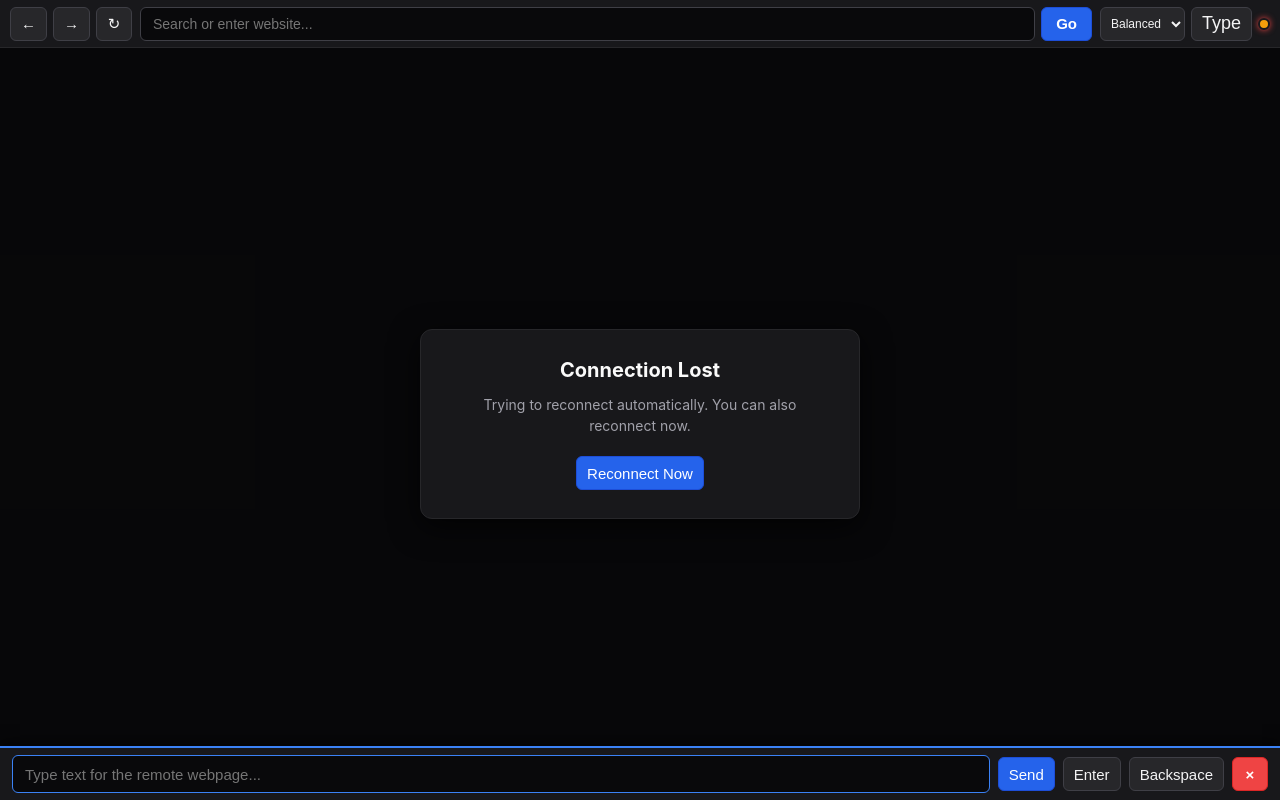
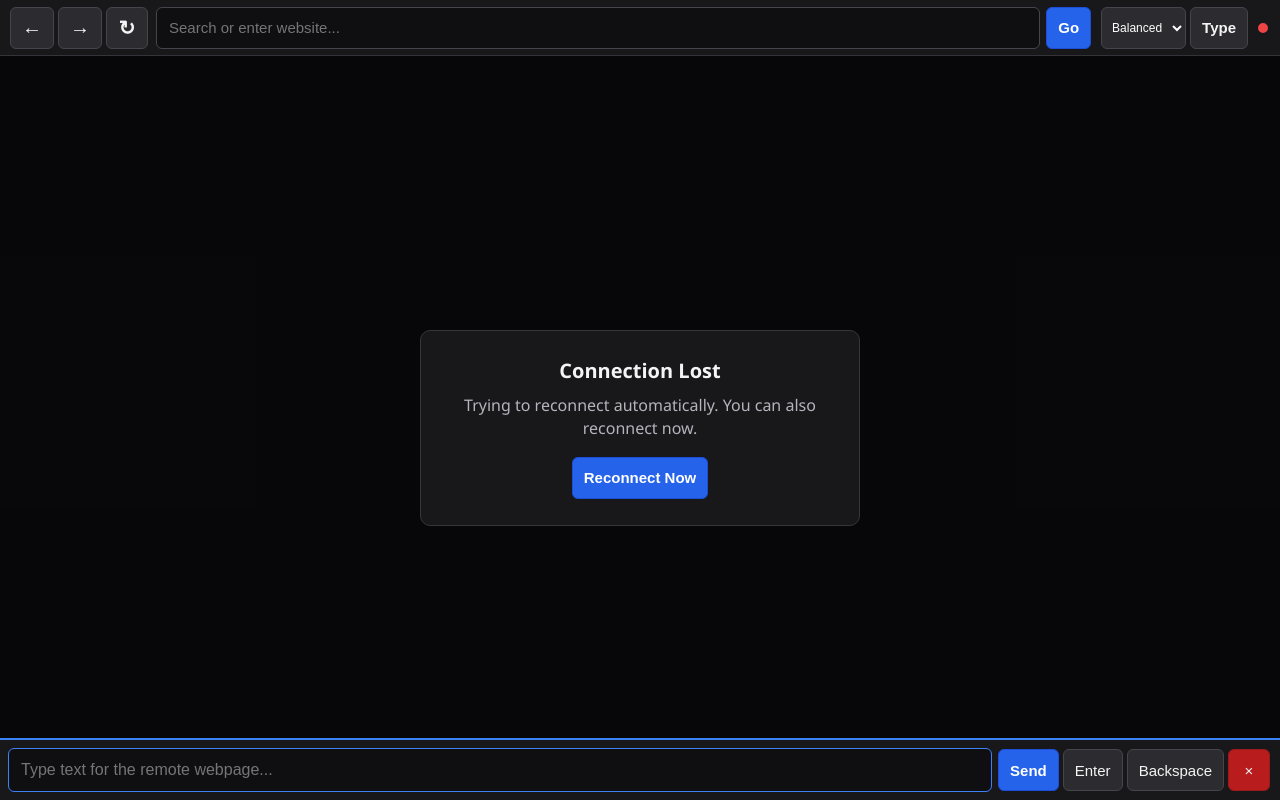
Before and after one commit to MubeenEjaz128/surface-cloud-browser, a website: page public/index.html in a window 1280 px wide. Both pictures are taken after a click on the button "Type". Drawn offline with Linux system fonts and the light colour scheme.

Commit message:
Improve touch targets and disable native canvas gestures

```diff
--- a/public/style.css
+++ b/public/style.css
@@ -1,8 +1,3 @@
-/* ==============================================================================
-   Cloud Web Browser - Modern Dark Theme
-   Optimized for Microsoft Surface 2 (1080p Touch Screen) & Legacy Browsers
-   ============================================================================== */
-
 * {
   box-sizing: border-box;
   margin: 0;
@@ -16,177 +11,134 @@ html, body {
   overflow: hidden;
   background-color: #09090b;
   color: #f4f4f5;
-  font-family: -apple-system, BlinkMacSystemFont, "Segoe UI", Roboto, "Helvetica Neue", Arial, sans-serif;
+  font-family: "Segoe UI", Arial, sans-serif;
   user-select: none;
   -ms-user-select: none;
 }
 
-/* --- Top Toolbar --- */
 .toolbar {
-  height: 48px;
+  height: 56px;
   background-color: #18181b;
-  border-bottom: 1px solid #27272a;
+  border-bottom: 1px solid #333338;
   display: flex;
   align-items: center;
-  padding: 0 10px;
-  gap: 8px;
+  padding: 0 8px;
   position: relative;
   z-index: 100;
-  box-shadow: 0 2px 8px rgba(0, 0, 0, 0.4);
 }
 
-.nav-group, .control-group {
+.nav-group, .control-group, .nav-form {
   display: flex;
   align-items: center;
-  gap: 6px;
 }
 
-/* Button styles */
+.nav-group { margin-right: 6px; }
+.control-group { margin-left: 6px; }
+.nav-form { flex: 1; min-width: 180px; }
+
 .btn {
-  background-color: #27272a;
+  background-color: #2b2b30;
   color: #f4f4f5;
-  border: 1px solid #3f3f46;
+  border: 1px solid #45454d;
   border-radius: 6px;
-  min-width: 36px;
-  height: 34px;
-  padding: 0 10px;
+  min-width: 42px;
+  height: 42px;
+  padding: 0 11px;
+  margin: 0 2px;
   font-size: 15px;
   cursor: pointer;
-  display: inline-flex;
-  align-items: center;
-  justify-content: center;
   outline: none;
-  transition: background 0.15s, border-color 0.15s;
+  touch-action: manipulation;
+  -ms-touch-action: manipulation;
 }
 
 .btn:hover, .btn:active {
-  background-color: #3f3f46;
-  border-color: #52525b;
+  background-color: #414149;
 }
 
-.btn-primary {
+.btn-nav {
+  font-size: 20px;
+  font-weight: bold;
+}
+
+.btn-primary, .btn-go {
   background-color: #2563eb;
   border-color: #1d4ed8;
-  color: #ffffff;
-  font-weight: 500;
+  color: #fff;
+  font-weight: 600;
 }
 
-.btn-primary:hover, .btn-primary:active {
-  background-color: #1d4ed8;
-}
-
-.btn-go {
-  background-color: #2563eb;
-  border-color: #1d4ed8;
-  color: white;
-  font-weight: 600;
-  padding: 0 14px;
+.btn-close {
+  background-color: #b91c1c;
+  border-color: #991b1b;
 }
 
 .btn-kbd {
-  font-size: 18px;
-}
-
-.btn-close {
-  background-color: #ef4444;
-  border-color: #dc2626;
-  color: white;
-  font-weight: bold;
-}
-
-/* --- Omnibox / Search & Address Input --- */
-.nav-form {
-  flex: 1;
-  display: flex;
-  align-items: center;
-  gap: 6px;
-  min-width: 200px;
+  min-width: 54px;
+  font-weight: 600;
 }
 
 .url-input {
   flex: 1;
-  height: 34px;
-  background-color: #09090b;
-  border: 1px solid #3f3f46;
+  min-width: 80px;
+  height: 42px;
+  background-color: #0f0f12;
+  border: 1px solid #45454d;
   border-radius: 6px;
-  color: #fafafa;
+  color: #fff;
   padding: 0 12px;
-  font-size: 14px;
+  font-size: 15px;
   outline: none;
-  transition: border-color 0.15s;
+  margin-right: 4px;
+  user-select: text;
+  -ms-user-select: text;
 }
 
-.url-input:focus {
+.url-input:focus, .type-input:focus {
   border-color: #3b82f6;
-  box-shadow: 0 0 0 1px #3b82f6;
 }
 
-/* Quality Select Dropdown */
 .quality-select {
-  height: 34px;
-  background-color: #27272a;
-  border: 1px solid #3f3f46;
+  height: 42px;
+  background-color: #2b2b30;
+  border: 1px solid #45454d;
   border-radius: 6px;
-  color: #f4f4f5;
+  color: #fff;
   padding: 0 6px;
+  margin: 0 2px;
   font-size: 12px;
-  outline: none;
-  cursor: pointer;
 }
 
-/* Connection Status Badge */
 .status-badge {
-  width: 12px;
-  height: 12px;
+  width: 14px;
+  height: 14px;
+  margin-left: 6px;
+  margin-right: 2px;
   border-radius: 50%;
   border: 2px solid #18181b;
-  transition: background-color 0.3s;
 }
 
-.status-connected {
-  background-color: #10b981;
-  box-shadow: 0 0 6px #10b981;
+.status-connected { background-color: #10b981; }
+.status-connecting { background-color: #f59e0b; }
+.status-disconnected { background-color: #ef4444; }
+
+.loading-bar {
+  height: 3px;
+  width: 0;
+  background-color: #3b82f6;
+  position: absolute;
+  top: 56px;
+  left: 0;
+  z-index: 99;
 }
 
-.status-connecting {
-  background-color: #f59e0b;
-  box-shadow: 0 0 6px #f59e0b;
-}
+.loading-active { width: 80%; }
 
-.status-disconnected {
-  background-color: #ef4444;
-  box-shadow: 0 0 6px #ef4444;
-}
-
-/* --- Loading Indicator Bar --- */
-.loading-bar {
-  height: 3px;
-  width: 0%;
-  background: linear-gradient(90deg, #3b82f6, #60a5fa, #93c5fd);
-  position: absolute;
-  top: 48px;
-  left: 0;
-  z-index: 99;
-  transition: width 0.3s ease, opacity 0.3s ease;
-}
-
-.loading-active {
-  width: 80%;
-  animation: pulse-load 1.5s infinite;
-}
-
-@keyframes pulse-load {
-  0% { opacity: 0.6; }
-  50% { opacity: 1; }
-  100% { opacity: 0.6; }
-}
-
-/* --- Viewport Canvas Area --- */
 .viewport-container {
   width: 100%;
-  height: calc(100% - 48px);
+  height: calc(100% - 56px);
   position: relative;
-  background-color: #000000;
+  background-color: #000;
   display: flex;
   align-items: center;
   justify-content: center;
@@ -197,53 +149,50 @@ html, body {
   display: block;
   max-width: 100%;
   max-height: 100%;
-  object-fit: contain;
-  cursor: default;
-  image-rendering: -webkit-optimize-contrast;
-  image-rendering: crisp-edges;
+  outline: none;
+  cursor: crosshair;
+  touch-action: none;
+  -ms-touch-action: none;
+  -ms-content-zooming: none;
 }
 
-/* --- Touch Keyboard Helper Drawer --- */
 .keyboard-drawer {
   position: absolute;
   bottom: 0;
   left: 0;
   right: 0;
-  height: 54px;
+  min-height: 62px;
   background-color: #18181b;
   border-top: 2px solid #3b82f6;
   display: flex;
   align-items: center;
-  padding: 0 12px;
-  gap: 8px;
+  padding: 8px;
   z-index: 200;
-  box-shadow: 0 -4px 12px rgba(0, 0, 0, 0.6);
 }
 
 .type-input {
   flex: 1;
-  height: 38px;
-  background-color: #09090b;
-  border: 1px solid #3f3f46;
+  min-width: 100px;
+  height: 44px;
+  background-color: #0f0f12;
+  border: 1px solid #45454d;
   border-radius: 6px;
-  color: #ffffff;
+  color: #fff;
   padding: 0 12px;
-  font-size: 15px;
+  margin-right: 4px;
+  font-size: 16px;
   outline: none;
+  user-select: text;
+  -ms-user-select: text;
 }
 
-.type-input:focus {
-  border-color: #3b82f6;
-}
-
-/* --- Connection Status Overlay --- */
 .overlay {
   position: absolute;
   top: 0;
   left: 0;
   right: 0;
   bottom: 0;
-  background-color: rgba(9, 9, 11, 0.85);
+  background-color: rgba(9, 9, 11, 0.88);
   display: flex;
   align-items: center;
   justify-content: center;
@@ -252,23 +201,23 @@ html, body {
 
 .overlay-card {
   background-color: #18181b;
-  border: 1px solid #27272a;
-  border-radius: 12px;
-  padding: 28px 36px;
+  border: 1px solid #34343a;
+  border-radius: 10px;
+  padding: 26px 30px;
   text-align: center;
+  width: 90%;
   max-width: 440px;
-  box-shadow: 0 8px 30px rgba(0, 0, 0, 0.7);
 }
 
-.overlay-card h3 {
-  font-size: 20px;
-  margin-bottom: 12px;
-  color: #fafafa;
+.overlay-card h3 { margin-bottom: 10px; font-size: 20px; }
+.overlay-card p { margin-bottom: 18px; color: #b4b4bc; line-height: 1.4; }
+
+@media (max-width: 760px) {
+  .toolbar { height: 54px; padding: 0 4px; }
+  .viewport-container { height: calc(100% - 54px); }
+  .loading-bar { top: 54px; }
+  .quality-select { display: none; }
+  .btn { min-width: 38px; padding: 0 8px; }
+  .btn-kbd { min-width: 48px; }
+  .url-input { font-size: 14px; padding: 0 8px; }
 }
-
-.overlay-card p {
-  font-size: 14px;
-  color: #a1a1aa;
-  margin-bottom: 20px;
-  line-height: 1.5;
-}
```
